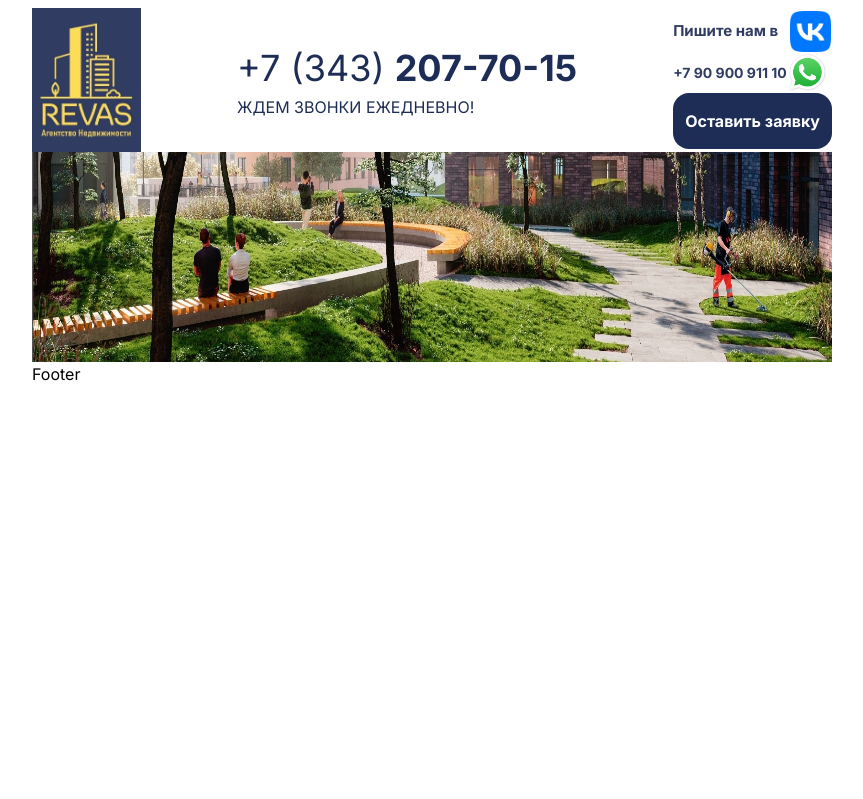
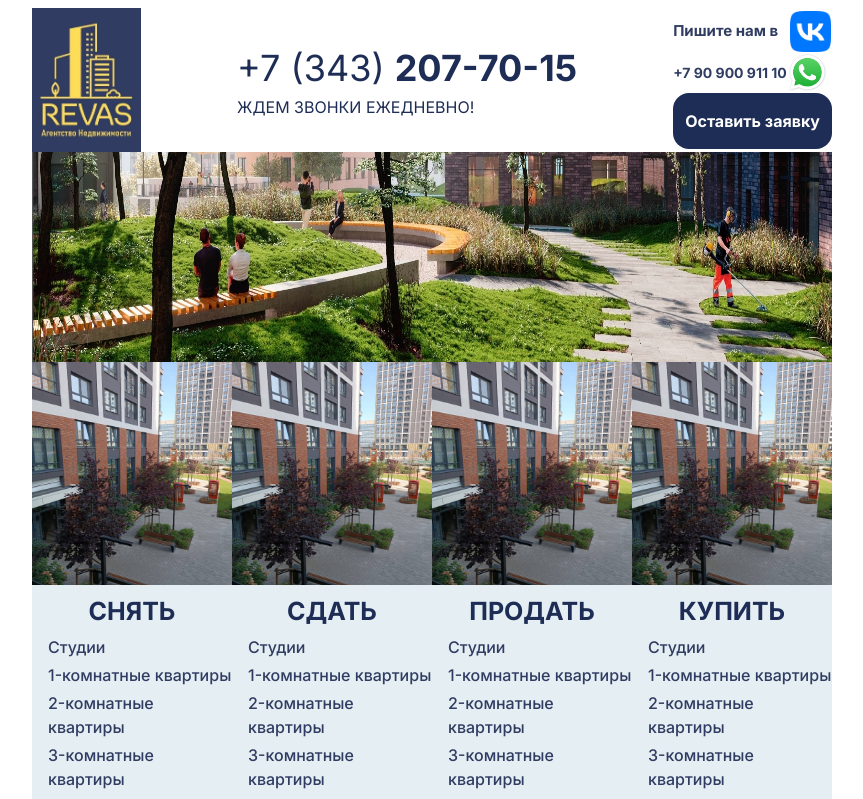
Before and after one commit to Rabotyaga1155F/revas-web, a Next.js app: page / in a window 1280 px wide. Shown: the top 799 px of the page, without its empty margins (208-1071 px from the left). Built offline with nearby package versions, Linux system fonts and the light colour scheme.

Commit message:
Added Services.tsx

```diff
--- a/src/app/page.tsx
+++ b/src/app/page.tsx
@@ -2,13 +2,16 @@ import Image from "next/image";
 import Header from "@/components/header/Header";
 import Footer from "@/components/footer/Footer";
 import header from "@/assets/images/header.jpg";
+import Services from "@/components/services/Services";
 
 export default function Home() {
   return (
     <div className={"mx-60"}>
       <Header />
       <Image className={"w-full h-[210px]"} src={header} alt={"DownHeader"} />
-      <main></main>
+      <main>
+        <Services />
+      </main>
       <Footer />
     </div>
   );
--- a/src/components/footer/Footer.tsx
+++ b/src/components/footer/Footer.tsx
@@ -1,7 +1,7 @@
 import React from "react";
 
 const Footer = () => {
-  return <div>Footer</div>;
+  return <footer className={"mt-40"}>Footer</footer>;
 };
 
 export default Footer;
--- /dev/null
+++ b/src/components/services/Services.tsx
@@ -0,0 +1,16 @@
+import React, { FC } from "react";
+import ServicesItem from "@/components/services/services-item/ServicesItem";
+import snyatphoto from "@/assets/images/snyat_photo.jpg";
+
+const Services: FC = () => {
+  return (
+    <div className={"flex justify-between"}>
+      <ServicesItem serviceName={"СНЯТЬ"} image={snyatphoto} />
+      <ServicesItem serviceName={"СДАТЬ"} image={snyatphoto} />
+      <ServicesItem serviceName={"ПРОДАТЬ"} image={snyatphoto} />
+      <ServicesItem serviceName={"КУПИТЬ"} image={snyatphoto} />
+    </div>
+  );
+};
+
+export default Services;
--- /dev/null
+++ b/src/components/services/services-item/ServicesItem.tsx
@@ -0,0 +1,35 @@
+import React, { FC } from "react";
+import Image from "next/image";
+
+interface IServicesItemProps {
+  serviceName: string;
+  image: any;
+}
+
+const ServicesItem: FC<IServicesItemProps> = ({ serviceName, image }) => {
+  return (
+    <div className={"w-[295px] bg-[#E5EEF3]"}>
+      <Image className={"w-[295px] h-[223px]"} src={image} alt={"Photo"} />
+      <h1 className={"text-[#1E2D55] text-[25px] font-bold text-center mt-2"}>
+        {serviceName}
+      </h1>
+      <section className={"pb-6"}>
+        <h3 className={"my-1 ml-4 text-[#303C62] font-medium"}>Студии</h3>
+        <h3 className={"my-1 ml-4 text-[#303C62] font-medium"}>
+          1-комнатные квартиры
+        </h3>
+        <h3 className={"my-1 ml-4 text-[#303C62] font-medium"}>
+          2-комнатные квартиры
+        </h3>
+        <h3 className={"my-1 ml-4 text-[#303C62] font-medium"}>
+          3-комнатные квартиры
+        </h3>
+        <h3 className={"my-1 ml-4 text-[#303C62] font-medium"}>
+          4-комнатные квартиры
+        </h3>
+      </section>
+    </div>
+  );
+};
+
+export default ServicesItem;
```
Also changed, not shown: src/assets/images/snyat_photo.jpg (added).
